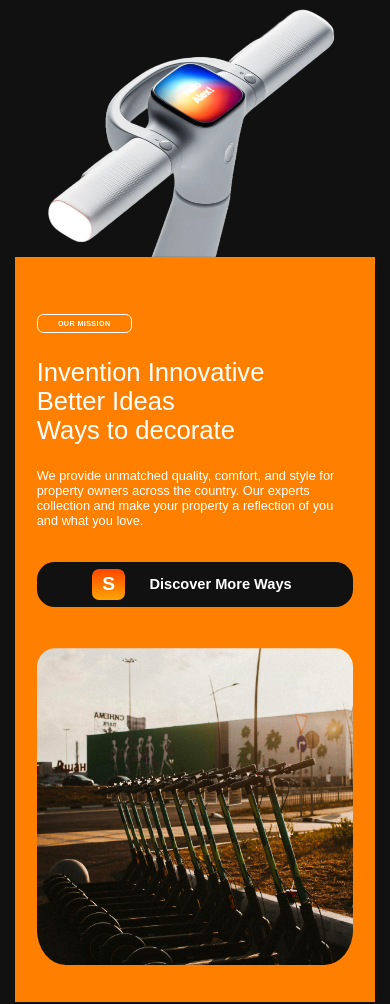
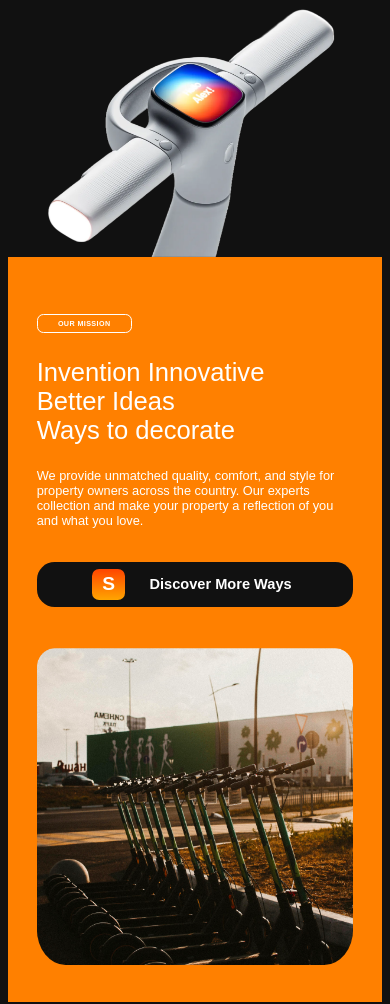
Before and after one commit to Sandeep-K-Suthar/Business-Page-Landing-Page, a plain HTML site: page index.html in a window 390 px wide. Shown: the part 389-1393 px from the top of the page. Drawn offline with Linux system fonts and the light colour scheme.

Commit message:
removed body padding from container2

```diff
--- a/style.css
+++ b/style.css
@@ -640,7 +640,7 @@ footer {
 
 @media (max-width:500px) {
 
-    body *:not( .container4,  .container9) {
+    body *:not( .container2, .container4,  .container9) {
         padding-left: 2%;
         padding-right: 2%;
     }
@@ -718,7 +718,7 @@ footer {
         gap: 0;
         /* padding: 0; */
         width: 92%;
-        margin: auto;
+        margin: 0;
     }
 
     .container2 .left{
```
